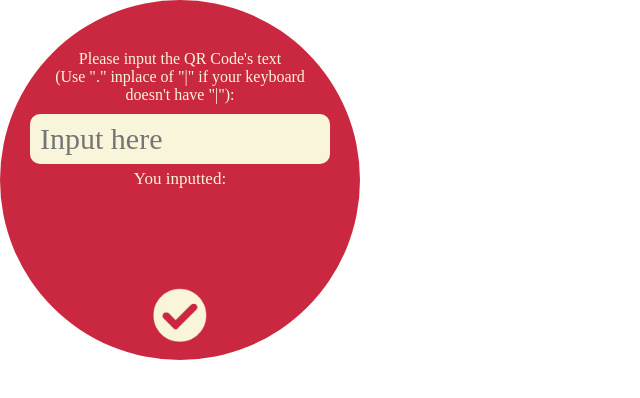
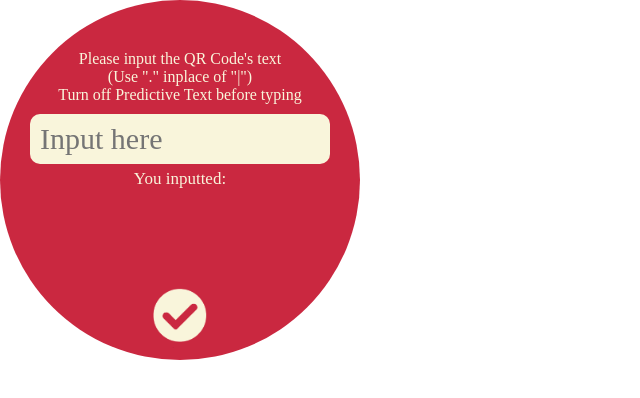
Before and after one commit to parth-commits/TH-test, a plain HTML site: page inputPage/input.html in a window 1280 px wide. Shown: the whole page, without its empty margins (0-640 px from the left). Drawn offline with Linux system fonts and the light colour scheme; a web font is replaced by a local one.

Commit message:
fixed input instructions

```diff
--- a/inputPage/input.html
+++ b/inputPage/input.html
@@ -9,7 +9,7 @@
   </head>
   <body>
     <div id="input-page">
-      <div id="info-text">Please input the QR Code's text <br> (Use "." inplace of "|" if your keyboard <br> doesn't have "|"):</div>
+      <div id="info-text">Please input the QR Code's text <br> (Use "." inplace of "|") <br> Turn off Predictive Text before typing </div>
       <input id="input-box" type="text" maxlength="126" placeholder="Input here" oninput="myInput()"></input>
       <div id="output-title">You inputted:</div>
       <div id="output-text"> </div>
```
